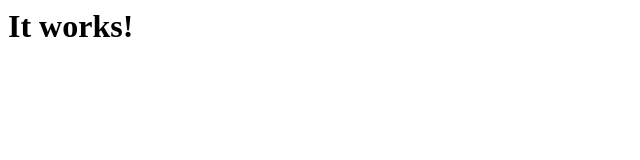
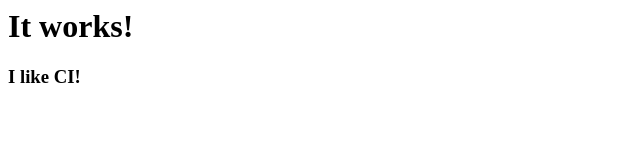
Before and after one commit to vashkevich/myapp, a plain HTML site: page myAPP.war/index.html in a window 1280 px wide. Shown: the full height of the page, 0-640 px from the left. Drawn offline with Linux system fonts and the light colour scheme.

Commit message:
Checking

```diff
--- a/myAPP.war/index.html
+++ b/myAPP.war/index.html
@@ -4,5 +4,6 @@
 </head>
 <body>
 <h1> It works!</h1>
+<h3> I like CI! <h3>
 </body>
 </html>
```
